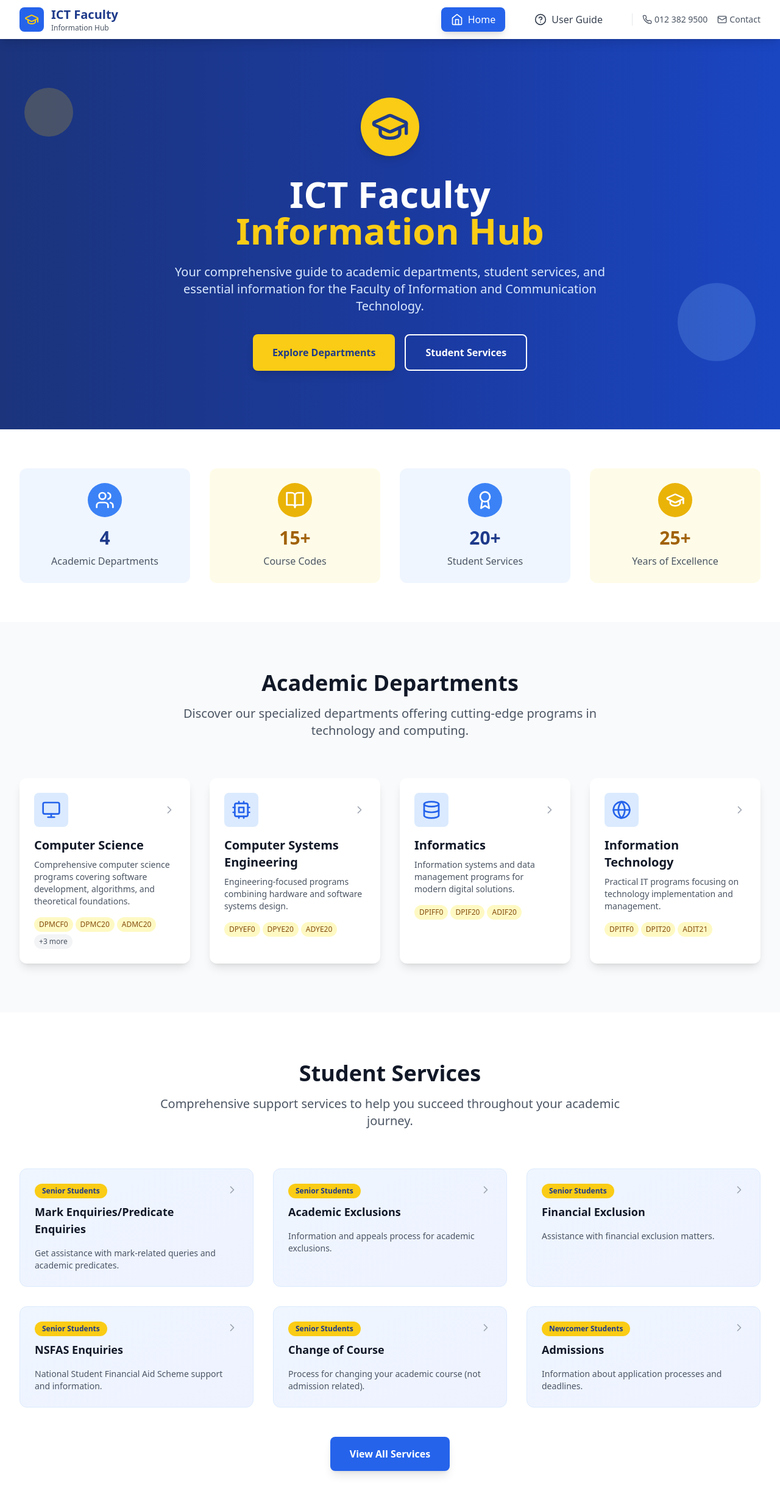
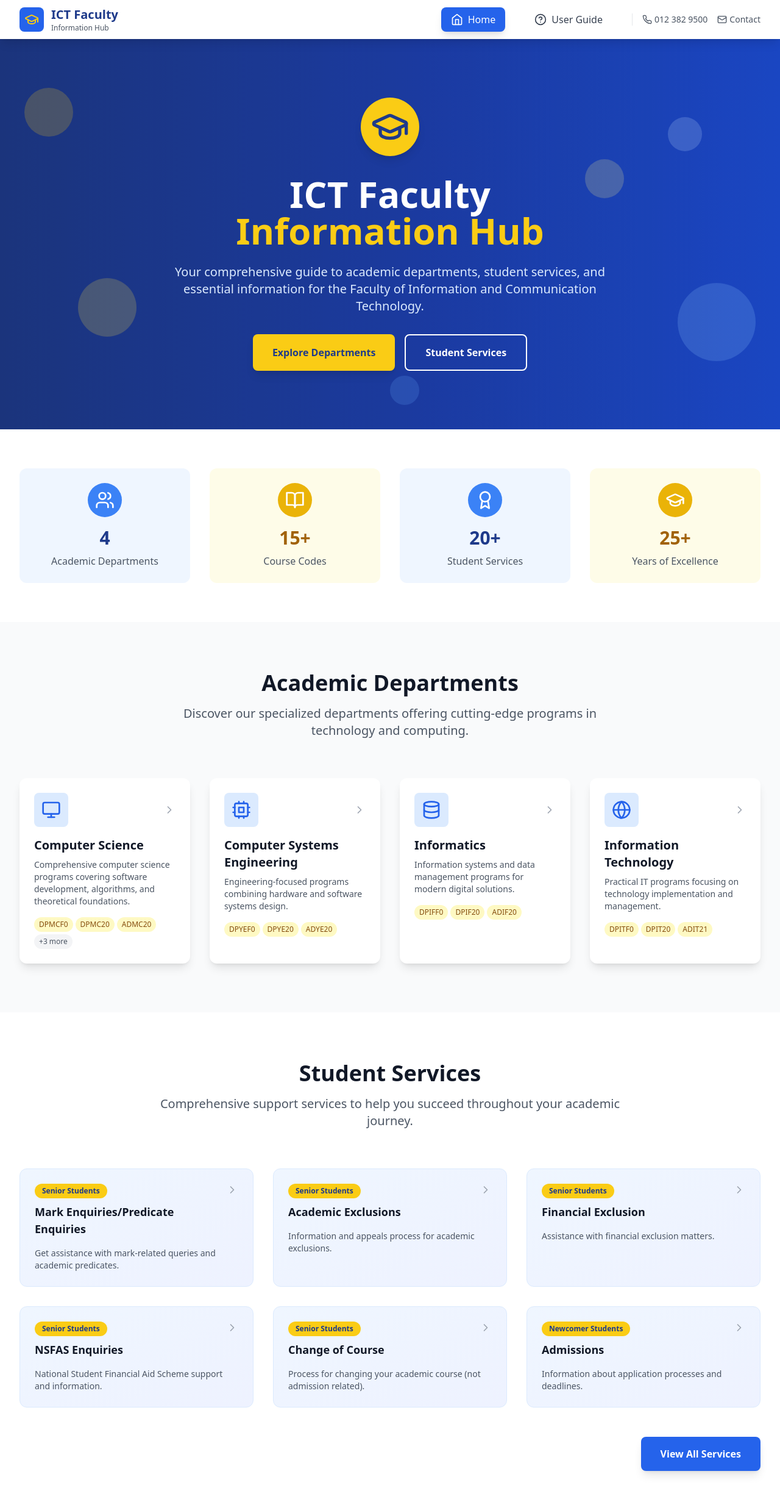
Before and after one commit to sizwekenny/HUB-Web, a React (Vite) app: page / in a window 1280 px wide. Shown: the top 2458 px of the page at 61% size. Built offline with nearby package versions, Linux system fonts and the light colour scheme.

Commit message:
hero session updated

```diff
--- a/index.html
+++ b/index.html
@@ -2,9 +2,9 @@
 <html lang="en">
   <head>
     <meta charset="UTF-8" />
-    <link rel="icon" type="image/svg+xml" href="/vite.svg" />
+    <!-- <link rel="icon" type="image/svg+xml" href="/vite.svg" /> -->
     <meta name="viewport" content="width=device-width, initial-scale=1.0" />
-    <title>Report Review Page Implementation</title>
+    <title>ICT Faculty HUB</title>
   </head>
   <body>
     <div id="root"></div>
--- a/src/components/HomePage.tsx
+++ b/src/components/HomePage.tsx
@@ -64,8 +64,7 @@ const handleScrollTo = (section: 'departments' | 'services') => {
       <section className="relative overflow-hidden bg-gradient-to-r from-blue-900 via-blue-800 to-blue-700">
         <div className="absolute inset-0 bg-black opacity-10"></div>
         <div className="relative max-w-7xl mx-auto px-4 sm:px-6 lg:px-8 py-24">
-          <div className={`text-center transform transition-all duration-1000 ${
-            isLoaded ? 'translate-y-0 opacity-100' : 'translate-y-10 opacity-0'
+          <div className={`text-center transform transition-all duration-1000 ${isLoaded ? 'translate-y-0 opacity-100' : 'translate-y-10 opacity-0'
             }`}>
             <div className="flex justify-center mb-8">
               <div className="p-4 bg-yellow-400 rounded-full shadow-lg">
@@ -101,6 +100,11 @@ const handleScrollTo = (section: 'departments' | 'services') => {
         <div className="absolute top-20 left-10 w-20 h-20 bg-yellow-400 rounded-full opacity-20 animate-pulse"></div>
         <div className="absolute bottom-20 right-10 w-32 h-32 bg-blue-300 rounded-full opacity-20 animate-bounce"></div>
         <div className="absolute top-1/2 left-1/4 w-16 h-16 bg-white rounded-full opacity-10 animate-ping"></div>
+        <div className="absolute top-32 right-32 w-14 h-14 bg-blue-200 rounded-full opacity-20 animate-pulse"></div>
+        <div className="absolute bottom-32 left-32 w-24 h-24 bg-yellow-300 rounded-full opacity-20 animate-bounce"></div>
+        <div className="absolute top-10 right-1/2 w-10 h-10 bg-white rounded-full opacity-10 animate-ping"></div>
+        <div className="absolute bottom-10 left-1/2 w-12 h-12 bg-blue-400 rounded-full opacity-20 animate-pulse"></div>
+        <div className="absolute top-1/3 left-3/4 w-16 h-16 bg-yellow-200 rounded-full opacity-20 animate-bounce"></div>
       </section>
 
       {/* Quick Stats */}
@@ -115,18 +119,15 @@ const handleScrollTo = (section: 'departments' | 'services') => {
             ].map((stat, index) => (
               <div
                 key={index}
-                className={`text-center p-6 rounded-xl transform transition-all duration-500 hover:scale-105 ${
-                  isLoaded ? 'translate-y-0 opacity-100' : 'translate-y-10 opacity-0'
+                className={`text-center p-6 rounded-xl transform transition-all duration-500 hover:scale-105 ${isLoaded ? 'translate-y-0 opacity-100' : 'translate-y-10 opacity-0'
                   } ${stat.color === 'blue' ? 'bg-blue-50 hover:bg-blue-100' : 'bg-yellow-50 hover:bg-yellow-100'}`}
                 style={{ transitionDelay: `${index * 100}ms` }}
               >
-                <div className={`inline-flex p-3 rounded-full mb-4 ${
-                  stat.color === 'blue' ? 'bg-blue-500' : 'bg-yellow-500'
+                <div className={`inline-flex p-3 rounded-full mb-4 ${stat.color === 'blue' ? 'bg-blue-500' : 'bg-yellow-500'
                   }`}>
                   <stat.icon className="w-8 h-8 text-white" />
                 </div>
-                <div className={`text-3xl font-bold mb-2 ${
-                  stat.color === 'blue' ? 'text-blue-900' : 'text-yellow-700'
+                <div className={`text-3xl font-bold mb-2 ${stat.color === 'blue' ? 'text-blue-900' : 'text-yellow-700'
                   }`}>
                   {stat.value}
                 </div>
@@ -153,8 +154,7 @@ const handleScrollTo = (section: 'departments' | 'services') => {
               return (
                 <div
                   key={department.id}
-                  className={`group bg-white rounded-xl shadow-lg hover:shadow-2xl transform transition-all duration-500 hover:scale-105 cursor-pointer overflow-hidden ${
-                    isLoaded ? 'translate-y-0 opacity-100' : 'translate-y-10 opacity-0'
+                  className={`group bg-white rounded-xl shadow-lg hover:shadow-2xl transform transition-all duration-500 hover:scale-105 cursor-pointer overflow-hidden ${isLoaded ? 'translate-y-0 opacity-100' : 'translate-y-10 opacity-0'
                     }`}
                   style={{ transitionDelay: `${index * 150}ms` }}
                   onClick={() => onDepartmentClick(department)}
@@ -206,8 +206,7 @@ const handleScrollTo = (section: 'departments' | 'services') => {
             {(showAllServices ? services : featuredServices).map((service, index) => (
               <div
                 key={service.id}
-                className={`group bg-gradient-to-br from-blue-50 to-indigo-50 rounded-xl p-6 hover:shadow-xl transform transition-all duration-500 hover:scale-105 cursor-pointer border border-blue-100 hover:border-blue-300 ${
-                  isLoaded ? 'translate-y-0 opacity-100' : 'translate-y-10 opacity-0'
+                className={`group bg-gradient-to-br from-blue-50 to-indigo-50 rounded-xl p-6 hover:shadow-xl transform transition-all duration-500 hover:scale-105 cursor-pointer border border-blue-100 hover:border-blue-300 ${isLoaded ? 'translate-y-0 opacity-100' : 'translate-y-10 opacity-0'
                   }`}
                 style={{ transitionDelay: `${index * 100}ms` }}
                 onClick={() => onServiceClick(service)}
@@ -232,14 +231,23 @@ const handleScrollTo = (section: 'departments' | 'services') => {
             ))}
           </div>
 
-          <div className="text-center mt-12">
+          <div className="mt-12 flex justify-end">
+            {!showAllServices && (
               <button
                 onClick={() => setShowAllServices(true)}
                 className="px-8 py-4 bg-blue-600 text-white font-semibold rounded-lg hover:bg-blue-700 transform hover:scale-105 transition-all duration-300 shadow-lg"
               >
                 View All Services
               </button>
-
+            )}
+            {showAllServices && (
+              <button
+                onClick={() => setShowAllServices(false)}
+                className="px-8 py-4 bg-gray-300 text-blue-900 font-semibold rounded-lg hover:bg-gray-400 transform hover:scale-105 transition-all duration-300 shadow-lg"
+              >
+                Show Less
+              </button>
+            )}
           </div>
         </div>
       </section>
```
Lines whose indentation alone changed are shown as unchanged.
